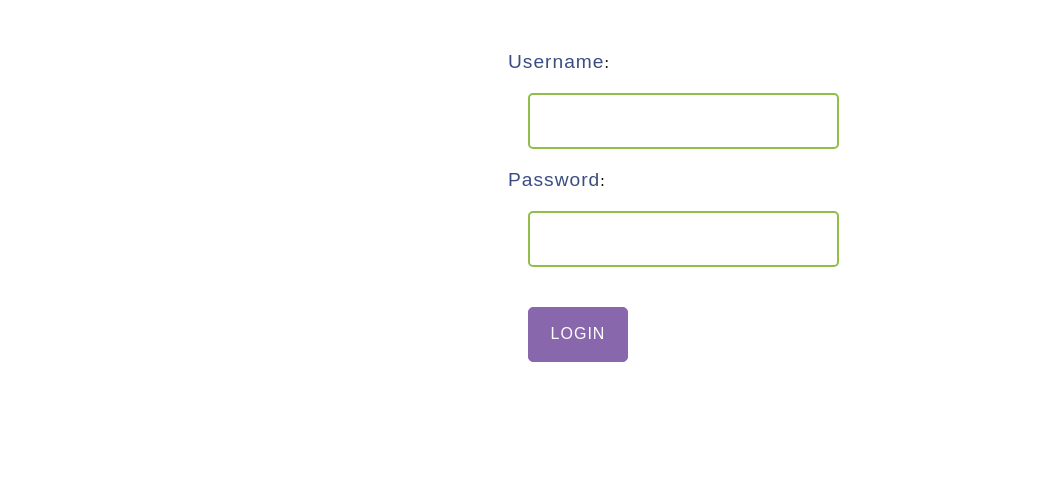
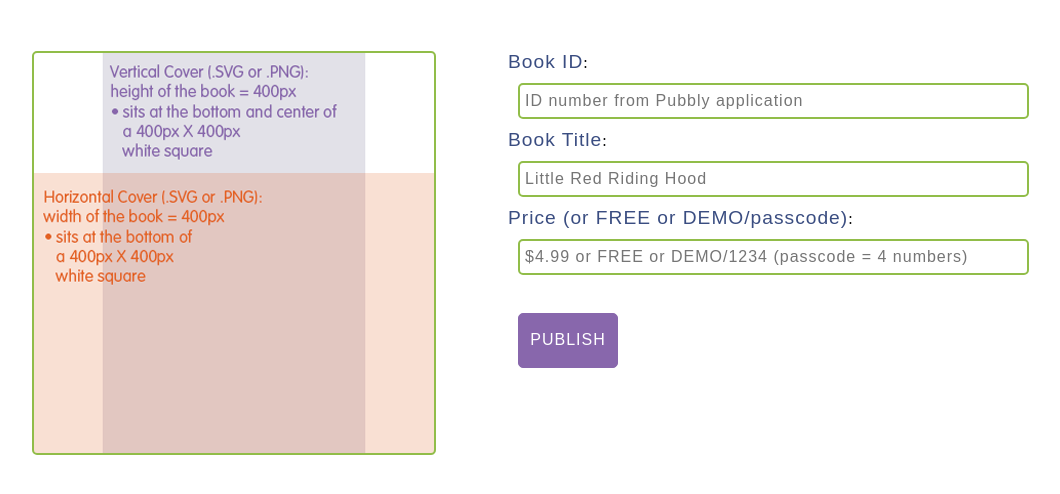
Before and after one commit to Darwinny/securelogin2, a plain HTML site: page index.html in a window 1280 px wide. Shown: the part 160-654 px from the top of the page, without its empty margins (76-1136 px from the left). Drawn offline with Linux system fonts and the light colour scheme.

Commit message:
publisher start

```diff
--- a/index.html
+++ b/index.html
@@ -1,7 +1,7 @@
 <!DOCTYPE html>
 <html>
 <head>
-    <title>Secure Login: Log In</title>
+    <title>Pubbly Publisher</title>
 
 	<link href="styles.css" rel="stylesheet" type="text/css">
 
@@ -13,16 +13,18 @@
 <div id="logo">
     <img id="logo2016" src="pubblylogo2016.svg">
 </div>
-
+<div id="dropbox">
+</div>
 
 <div id="logindesign"">
 
 	<form action="../../../php/processLogin.php" method="post" name="processLogin">
-    <span style="color:#3a4d81; font-family:sans-serif; letter-spacing:1px; font-size:1.2em">Username</span>: <input id="username" type="text" name="username"/><br>
-    <span style="color:#3a4d81; font-family:sans-serif; letter-spacing:1px; font-size:1.2em">Password</span>: <input id="password" type="password"
-                     name="pass"
-                     id="pass"/>
-    <br><input id="submit" type="submit" value="Login"/>
+    <span style="color:#3a4d81; font-family:sans-serif; letter-spacing:1px; font-size:1.2em">Book ID</span>: <input id="bookid" type="text" name="bookid" placeholder="ID number from Pubbly application"/><br>
+    <span style="color:#3a4d81; font-family:sans-serif; letter-spacing:1px; font-size:1.2em">Book Title</span>: <input id="booktitle" type="booktitle" placeholder="Little Red Riding Hood"/>
+	<span style="color:#3a4d81; font-family:sans-serif; letter-spacing:1px; font-size:1.2em">Price (or FREE or DEMO/passcode)</span>: <input id="price" type="text" name="price" placeholder="$4.99 or FREE or DEMO/1234 (passcode = 4 numbers)"/><br>
+    <br><input id="publish" type="submit" value="publish"/>
+
+
     </form>
 
 </div>
--- a/styles.css
+++ b/styles.css
@@ -25,26 +25,44 @@
 
 	input {
 		border:2px solid #91bd49;
-		height:50px;
-		width:300px;
+		height:30px;
+		width:500px;
 		border-radius:5px;
-		margin:20px;
+		margin:10px;
 	}
 
-	#username {
-		font-size:2em;
+
+	#dropbox {
+		background-image: url("placementimage400.png");
+		background-repeat:no-repeat;
+		clear:both;
+		float:left;
+		border:2px solid #91bd49;
+		height:400px;
+		width:400px;
+		border-radius:5px;
+		margin:0px 20px 0px 100px;
+	}
+	#bookid {
+		font-size:1em;
 		color:#e36324;
 		padding-left:5px;
 		letter-spacing:1px;
 	}
-	#password {
-		font-size:2em;
+	#price {
+		font-size:1em;
+		color:#e36324;
+		padding-left:5px;
+		letter-spacing:1px;
+	}
+	#booktitle {
+		font-size:1em;
 		color:#e36324;
 		padding-left:5px;
 		letter-spacing:1px;
 	}
 
-	#submit {
+	#publish {
 		width:100px;
 		height:55px;
 		border:1px solid #8867ac;
@@ -54,7 +72,7 @@
 		letter-spacing:1px;
 		text-transform:uppercase;
 	}
-	#submit:hover {
+	#publish:hover {
 		width:100px;
 		height:55px;
 		border:3px solid #91bd49;
```
Also changed, not shown: placementimage390.png (added), placementimage400.png (added).
